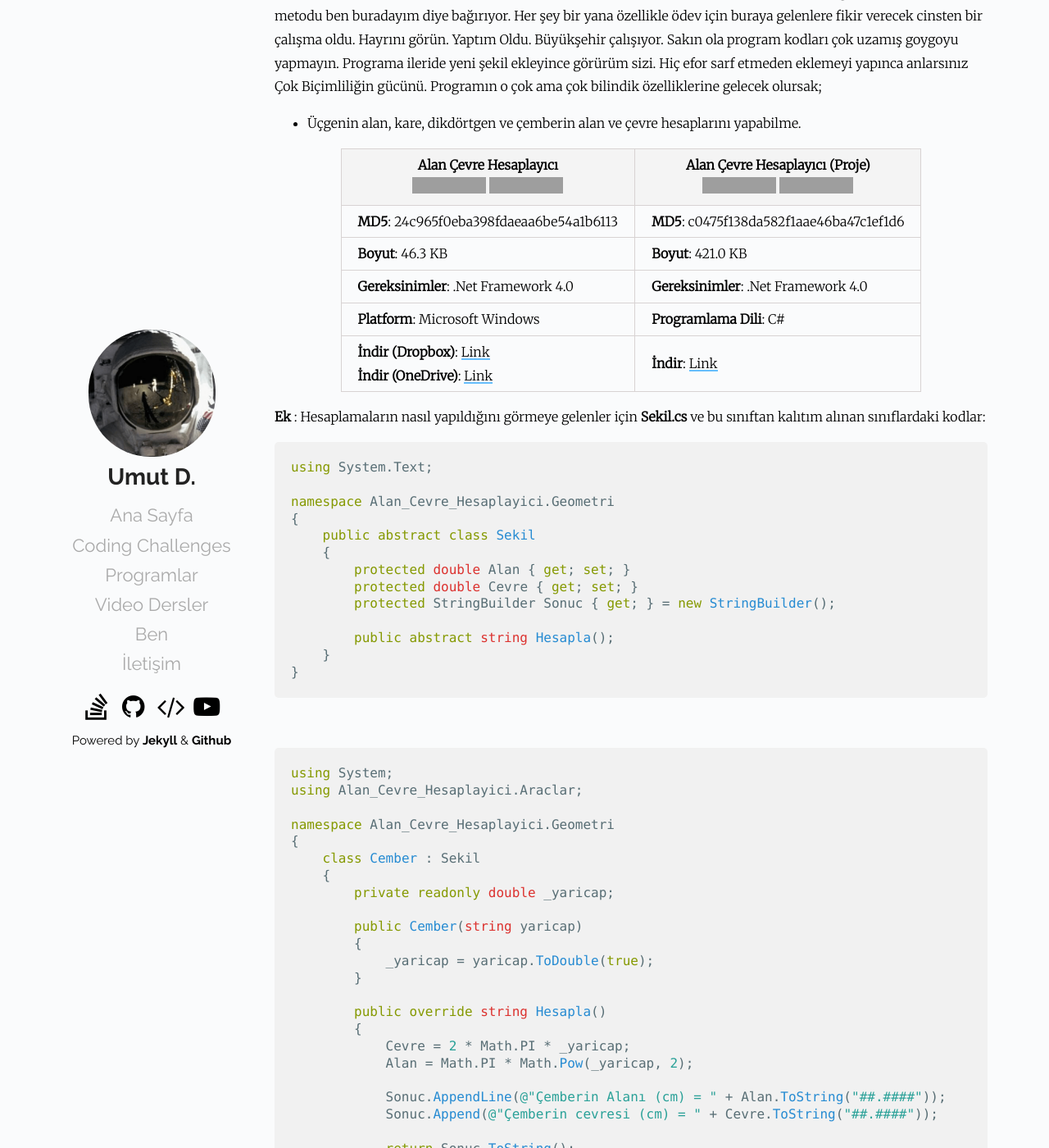
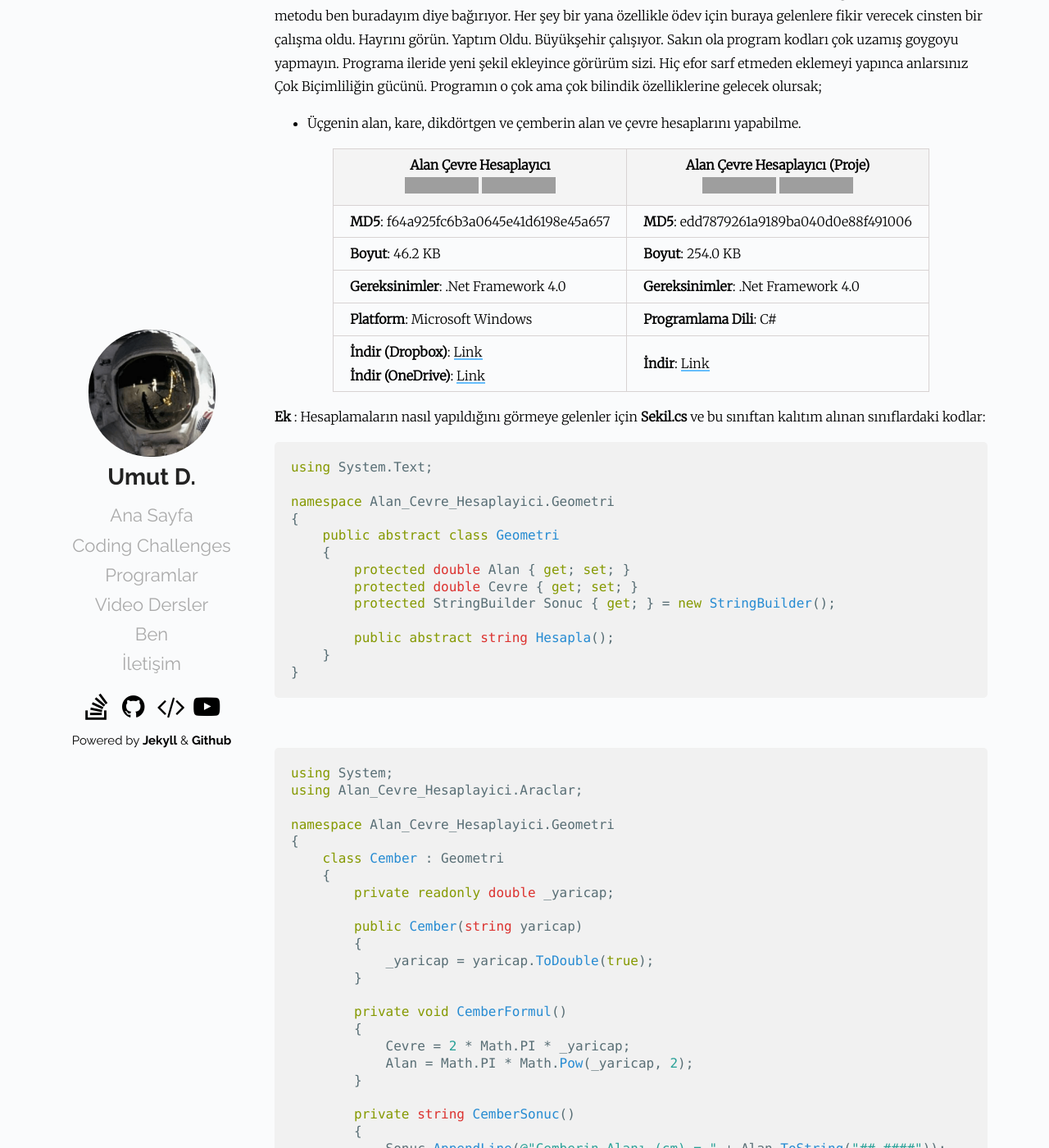
Before and after one commit to Umut-D/umutd.com, a Jekyll site: the page built from _posts/programlar/2019-12-22-alan-cevre-hesaplayici.md, in a window 1280 px wide and 1400 px high, scrolled down 458 px. Shown: the whole window at 82% size. Built offline with Jekyll 4.4.1, drawn with Linux system fonts in a browser that asks for light colours; some of the changed text lies outside the part shown; grey boxes are pictures that could not be loaded.

Commit message:
Alan Cevre Hesaplayici guncellendi

```diff
--- a/_posts/programlar/2019-12-22-alan-cevre-hesaplayici.md
+++ b/_posts/programlar/2019-12-22-alan-cevre-hesaplayici.md
@@ -20,8 +20,8 @@
 {:.tablo-ortali}
 | Alan Çevre Hesaplayıcı<br>![Versiyon](https://img.shields.io/badge/Versiyon-1.09-blueviolet.svg?style=flat) ![Durum](https://img.shields.io/badge/Durum-Çalışıyor-success.svg?style=flat) | Alan Çevre Hesaplayıcı (Proje)<br>![Lisans](https://img.shields.io/badge/Lisans-MIT-blue.svg?style=flat) ![Arşiv](https://img.shields.io/badge/Arşiv-orange.svg?style=flat)|
 |----------------------------------------- -|-------------------------------------------|
-| **MD5**: 24c965f0eba398fdaeaa6be54a1b6113 | **MD5**: c0475f138da582f1aae46ba47c1ef1d6 |
-| **Boyut**: 46.3 KB                       | **Boyut**: 421.0 KB                         |
+| **MD5**: f64a925fc6b3a0645e41d6198e45a657 | **MD5**: edd7879261a9189ba040d0e88f491006 |
+| **Boyut**: 46.2 KB                       | **Boyut**: 254.0 KB                         |
 | **Gereksinimler**: .Net Framework 4.0     | **Gereksinimler**: .Net Framework 4.0     |
 | **Platform**: Microsoft Windows           | **Programlama Dili**: C#                  |
 | **İndir (Dropbox)**: [Link](https://www.dropbox.com/s/sbjiz659xwohoeb/alan-cevre-hesaplayici.zip?dl=1) <br> **İndir (OneDrive)**: [Link](https://1drv.ms/u/s!Amxylb8Jtc0Ym16F88KNuOF0NxWB?e=EFyv02) | **İndir**: [Link](https://www.dropbox.com/s/4wq2lfj9ztx88kz/alan-cevre-hesaplayici-proje.zip?dl=1)                      |
@@ -33,7 +33,7 @@
 
 namespace Alan_Cevre_Hesaplayici.Geometri
 {
-    public abstract class Sekil
+    public abstract class Geometri
     {
         protected double Alan { get; set; }
         protected double Cevre { get; set; }
@@ -50,7 +50,7 @@
 
 namespace Alan_Cevre_Hesaplayici.Geometri
 {
-    class Cember : Sekil
+    class Cember : Geometri
     {
         private readonly double _yaricap;
 
@@ -59,15 +59,23 @@
             _yaricap = yaricap.ToDouble(true);
         }
 
-        public override string Hesapla()
+        private void CemberFormul()
         {
             Cevre = 2 * Math.PI * _yaricap;
             Alan = Math.PI * Math.Pow(_yaricap, 2);
+        }
 
+        private string CemberSonuc()
+        {
             Sonuc.AppendLine(@"Çemberin Alanı (cm) = " + Alan.ToString("##.####"));
             Sonuc.Append(@"Çemberin cevresi (cm) = " + Cevre.ToString("##.####"));
+            return Sonuc.ToString();
+        }
 
-            return Sonuc.ToString();
+        public override string Hesapla()
+        {
+            CemberFormul();
+            return CemberSonuc();
         }
     }
 }
@@ -78,7 +86,7 @@
 
 namespace Alan_Cevre_Hesaplayici.Geometri
 {
-    class Dikdortgen : Sekil
+    class Dikdortgen : Geometri
     {
         private readonly double _kisaKenar;
         private readonly double _uzunKenar;
@@ -89,15 +97,23 @@
             _uzunKenar = uzunKenar.ToDouble(true);
         }
 
-        public override string Hesapla()
+        private void DikdortgenFormul()
         {
             Cevre = (_kisaKenar + _uzunKenar) * 2;
             Alan = _kisaKenar * _uzunKenar;
+        }
 
+        private string DikdortgenSonuc()
+        {
             Sonuc.AppendLine(@"Dikdörtgenin Alanı (cm) = " + Alan);
             Sonuc.Append(@"Dikdörtgenin Çevresi (cm) = " + Cevre);
+            return Sonuc.ToString();
+        }
 
-            return Sonuc.ToString();
+        public override string Hesapla()
+        {
+            DikdortgenFormul();
+            return DikdortgenSonuc();
         }
     }
 }
@@ -109,7 +125,7 @@
 
 namespace Alan_Cevre_Hesaplayici.Geometri
 {
-    class Kare : Sekil
+    class Kare : Geometri
     {
         private readonly double _kareKenar;
 
@@ -118,15 +134,24 @@
             _kareKenar = kareKenar.ToDouble(true);
         }
 
-        public override string Hesapla()
+        private void KareFormul()
         {
             Cevre = _kareKenar * 4;
             Alan = Math.Pow(_kareKenar, 2);
+        }
 
+        private string KareSonuc()
+        {
             Sonuc.AppendLine(@"Karenin Alanı (cm) = " + Alan);
             Sonuc.Append(@"Karenin Çevresi (cm) = " + Cevre);
 
             return Sonuc.ToString();
+        }
+
+        public override string Hesapla()
+        {
+            KareFormul();
+            return KareSonuc();
         }
     }
 }
@@ -137,7 +162,7 @@
 
 namespace Alan_Cevre_Hesaplayici.Geometri
 {
-    class Ucgen : Sekil
+    class Ucgen : Geometri
     {
         private readonly double _yukseklik;
         private readonly double _ucgenKenar;
@@ -148,13 +173,21 @@
             _yukseklik = yukseklik.ToDouble(true);
         }
 
+        private void UcgenFormul()
+        {
+            Alan = _ucgenKenar * _yukseklik / 2;
+        }
+
+        private string UcgenSonuc()
+        {
+            Sonuc.Append(@"Üçgenin Alanı (cm) = " + Alan);
+            return Sonuc.ToString();
+        }
+
         public override string Hesapla()
         {
-            Alan = _ucgenKenar * _yukseklik / 2;
-
-            Sonuc.Append(@"Üçgenin Alanı (cm) = " + Alan);
-
-            return Sonuc.ToString();
+            UcgenFormul();
+            return UcgenSonuc();
         }
     }
 }
```
